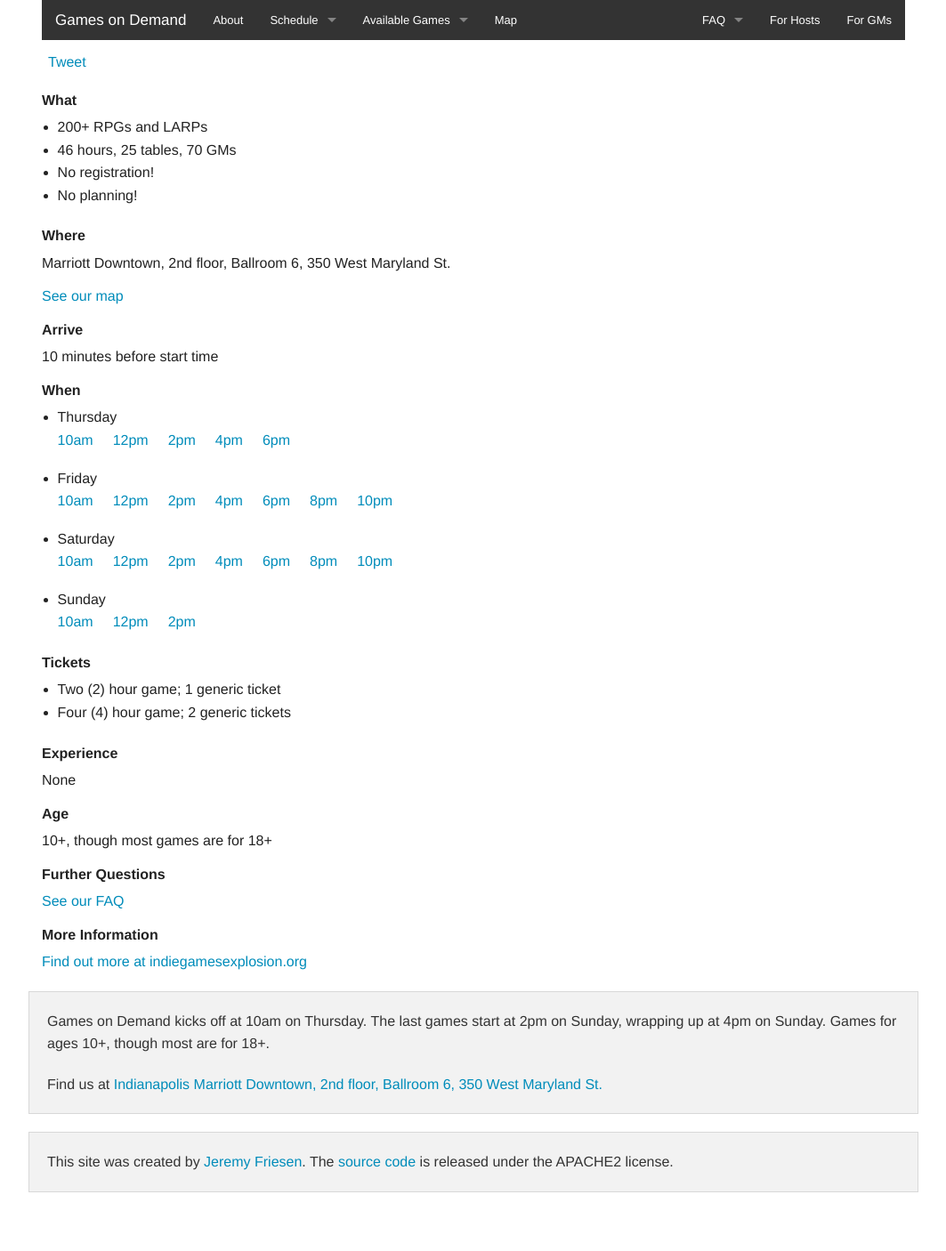
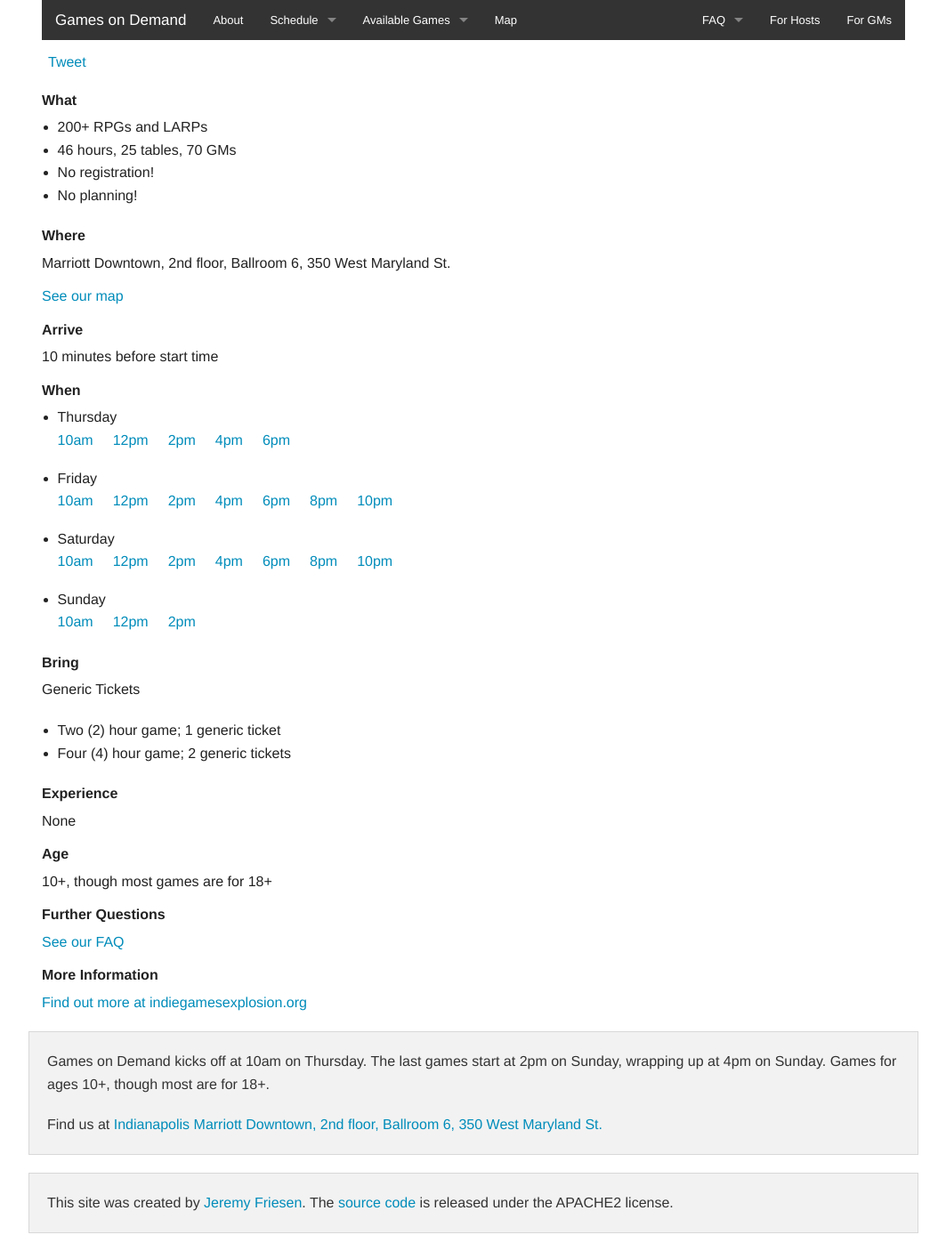
Before and after one commit to gamesondemand/gamesondemand.github.io, a Jekyll site: the page built from about/index.html, in a window 1280 px wide. Shown: the whole page at 89% size, without its empty margins (108-1171 px from the left). Built offline with Jekyll 4.4.1, drawn with Linux system fonts in a browser that asks for light colours; Markdown is read by kramdown in place of the engine named in the settings; comment, search, counter and statistics services are not loaded; before the commit the page ends 1360 px from its top, so only the background shows below that.

Commit message:
Updating about to reflect pages

```diff
--- a/about/index.html
+++ b/about/index.html
@@ -52,8 +52,9 @@
       </li>
     </ul>
   </dd>
-  <dt>Tickets</dt>
+  <dt>Bring</dt>
   <dd>
+    <p>Generic Tickets</p>
     <ul>
       <li>Two (2) hour game; 1 generic ticket</li>
       <li>Four (4) hour game; 2 generic tickets</li>
```
